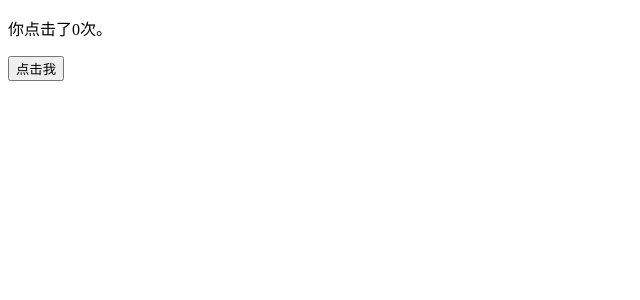
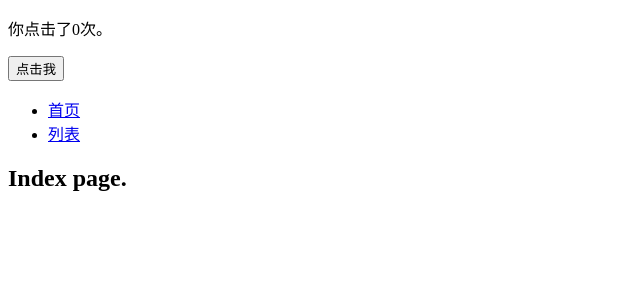
Before and after one commit to xiezipei/react-demos, a React (Create React App) app in the folder demo11/: page / in a window 1280 px wide. Shown: the top 300 px of the page, without its empty margins (0-640 px from the left). Built offline with nearby package versions, Linux system fonts and the light colour scheme.

Commit message:
feat(demo11): 使用 useEffect 实现生命周期函数

```diff
--- a/demo11/package.json
+++ b/demo11/package.json
@@ -8,6 +8,7 @@
     "@testing-library/user-event": "^12.8.3",
     "react": "^17.0.2",
     "react-dom": "^17.0.2",
+    "react-router-dom": "^5.2.0",
     "react-scripts": "4.0.3",
     "web-vitals": "^1.1.2"
   },
--- /dev/null
+++ b/demo11/src/AppUseEffect.js
@@ -0,0 +1,55 @@
+import React, { useEffect, useState } from 'react';
+import { BrowserRouter as Router, Route, Link } from 'react-router-dom'
+
+/** 首页组件 */
+function Index() {
+    useEffect(() => {   // 副作用
+        console.log('进入 Index 页面')
+        return () => {  // 解绑副作用
+            console.log('离开 Index 页面')
+        }
+    }, []) // 状态对应的变量，[]表示当数组将被销毁时才进行解绑
+    return (   // 渲染
+        <h2>Index page.</h2>
+    )
+}
+
+/** 列表页组件 */
+function List() {
+    useEffect(() => {   // 副作用
+        console.log('进入 List 页面')
+        return () => {  // 解绑副作用
+            console.log('离开 List 页面')
+        }
+    }, [])  // 状态对应的变量，[]表示当数组将被销毁时才进行解绑
+    return (    // 渲染
+        <h2>List page.</h2>
+    )
+}
+
+/** 主视图组件 */
+function AppUseEffect() {
+    const [count, setCount] = useState(0)
+    useEffect(() => {   // 副作用
+        console.log(1)
+        return () => {  // 解绑副作用
+            console.log(2)
+        }
+    }, [count]) // 监听count状态变量
+    return (    // 渲染
+        <div>
+            <p>你点击了{ count }次。</p>
+            <button onClick={() => {setCount(count + 1)}}>点击我</button>
+            <Router>
+                <ul>
+                    <li><Link to="/">首页</Link></li>
+                    <li><Link to="/list/">列表</Link></li>
+                </ul>
+                <Route path="/" exact component={Index}></Route>
+                <Route path="/list/" component={List}></Route>
+            </Router>
+        </div>
+    )
+}
+
+export default AppUseEffect
--- a/demo11/src/index.js
+++ b/demo11/src/index.js
@@ -4,6 +4,7 @@ import ReactDOM from 'react-dom'
 // import AppByHooks from './AppByHooks'
 // import AppByHooks2 from './AppByHooks2'
 // import LifeCycle from './LifeCycle'
-import LifeCycleByHooks from './LifeCycleByHooks'
+// import LifeCycleByHooks from './LifeCycleByHooks'
+import AppUseEffect from './AppUseEffect'
 
-ReactDOM.render(<LifeCycleByHooks />, document.getElementById('root'))
+ReactDOM.render(<AppUseEffect />, document.getElementById('root'))
```
Also changed, not shown: 1 other file (tests, documents, lock files or other folders).
